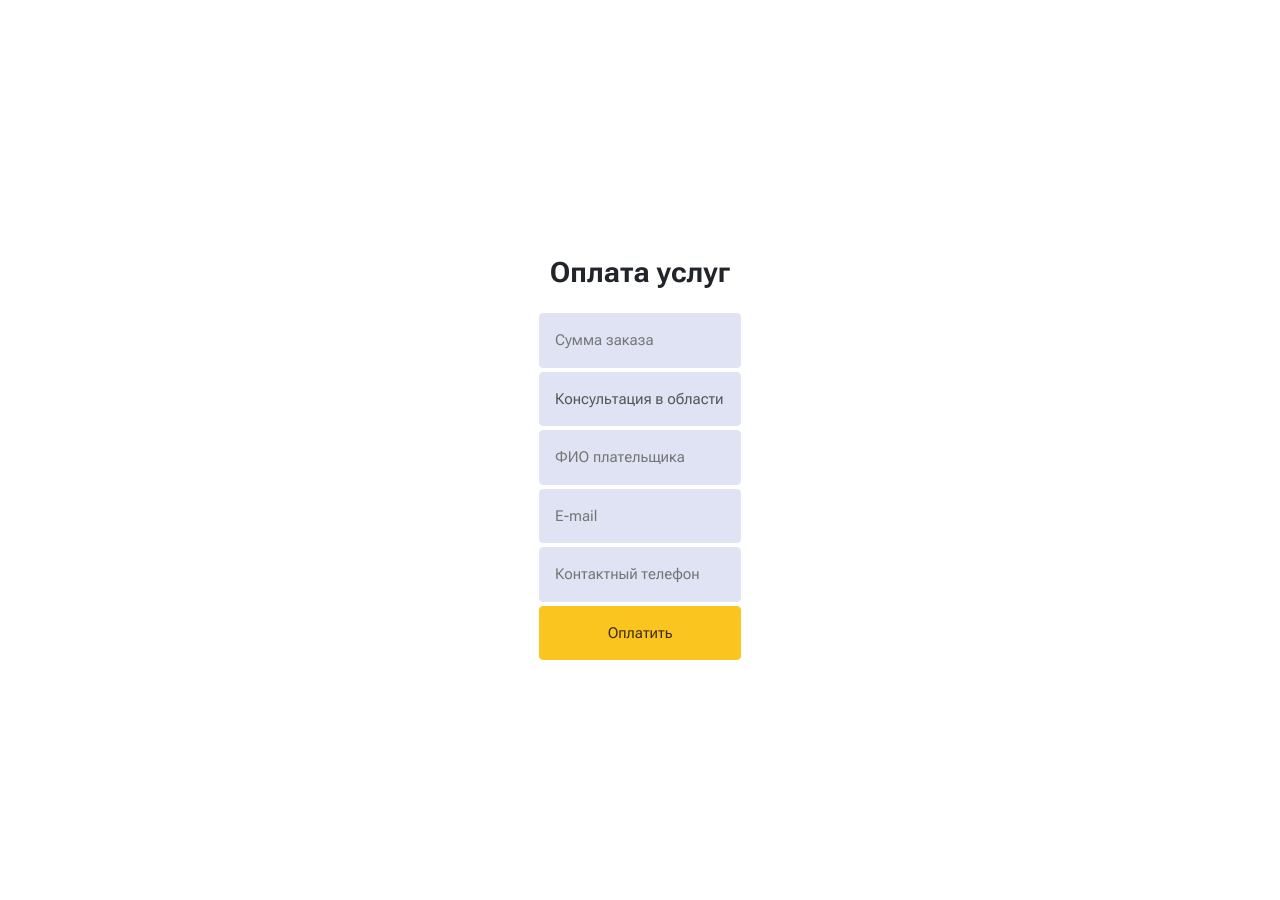
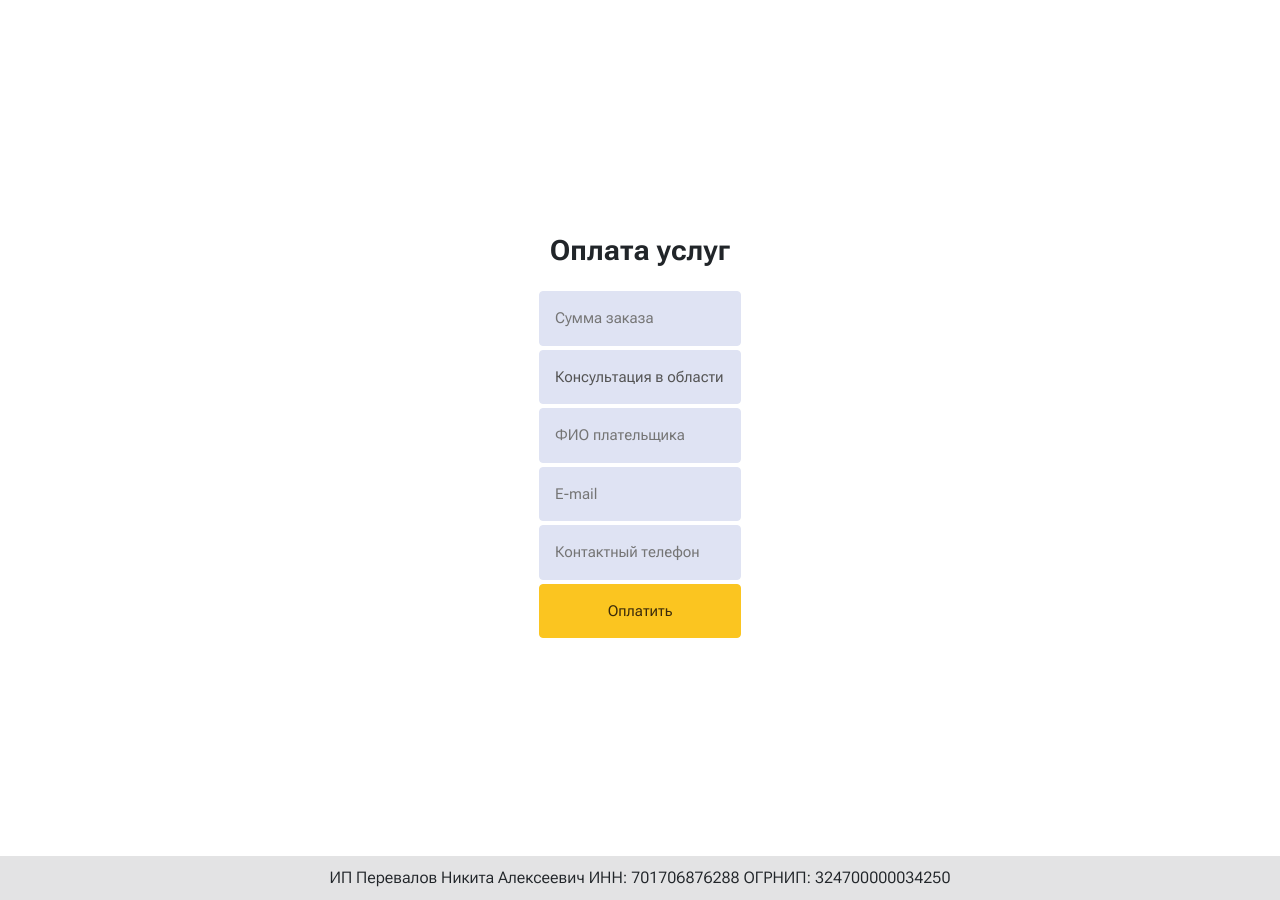
Before and after one commit to VladislavYurin/landing-perevalov-mentor, a Jekyll site: the page payment.html, which Jekyll copies as it is, in a window 1280 px wide. Built offline with Jekyll 4.4.1, drawn with Linux system fonts in a browser that asks for light colours.

Commit message:
add static footer in payment page

```diff
--- a/main.css
+++ b/main.css
@@ -499,10 +499,16 @@ header {
     border: 1px solid #FAB619;
 }
 
+.payment-main{
+    display: flex;
+    flex-direction: column;
+    height: 100vh;
+}
+
 .payment-container {
     display: flex;
     flex-direction: column;
     justify-content: center;
     align-items: center;
-    height: 100vh;
+    flex-grow: 1;
 }
--- a/payment.html
+++ b/payment.html
@@ -10,7 +10,8 @@
 </head>
 
 <body>
-    <main class="payment-container">
+    <main class="payment-main">
+        <div class="payment-container">
             <h1 class="payment__title">Оплата услуг</h1>
             <script src="https://securepay.tinkoff.ru/html/payForm/js/tinkoff_v2.js"></script>
             <form class="payform-tbank" name="payform-tbank" id="payform-tbank">
@@ -20,7 +21,8 @@
                 <input class="payform-tbank-row" type="hidden" name="receipt" value="">
                 <input class="payform-tbank-row" type="text" placeholder="Сумма заказа" name="amount" required>
                 <input class="payform-tbank-row" type="hidden" placeholder="Номер заказа" name="order">
-            <input class="payform-tbank-row" type="text" placeholder="Описание заказа" name="description" value="Консультация в области IT" disabled>
+                <input class="payform-tbank-row" type="text" placeholder="Описание заказа" name="description"
+                    value="Консультация в области IT" disabled>
                 <input class="payform-tbank-row" type="text" placeholder="ФИО плательщика" name="name">
                 <input class="payform-tbank-row" type="email" placeholder="E-mail" name="email">
                 <input class="payform-tbank-row" type="tel" placeholder="Контактный телефон" name="phone">
@@ -58,7 +60,14 @@
                     pay(TPF);
                 })
             </script>
-    </main>
+        </div>
+        <footer>
+            <div class="footer__description">
+                ИП Перевалов Никита Алексеевич
+                ИНН: 701706876288
+                ОГРНИП: 324700000034250
+            </div>
+        </footer>
 </body>
 
 </html>
```
Lines whose indentation alone changed are shown as unchanged.
